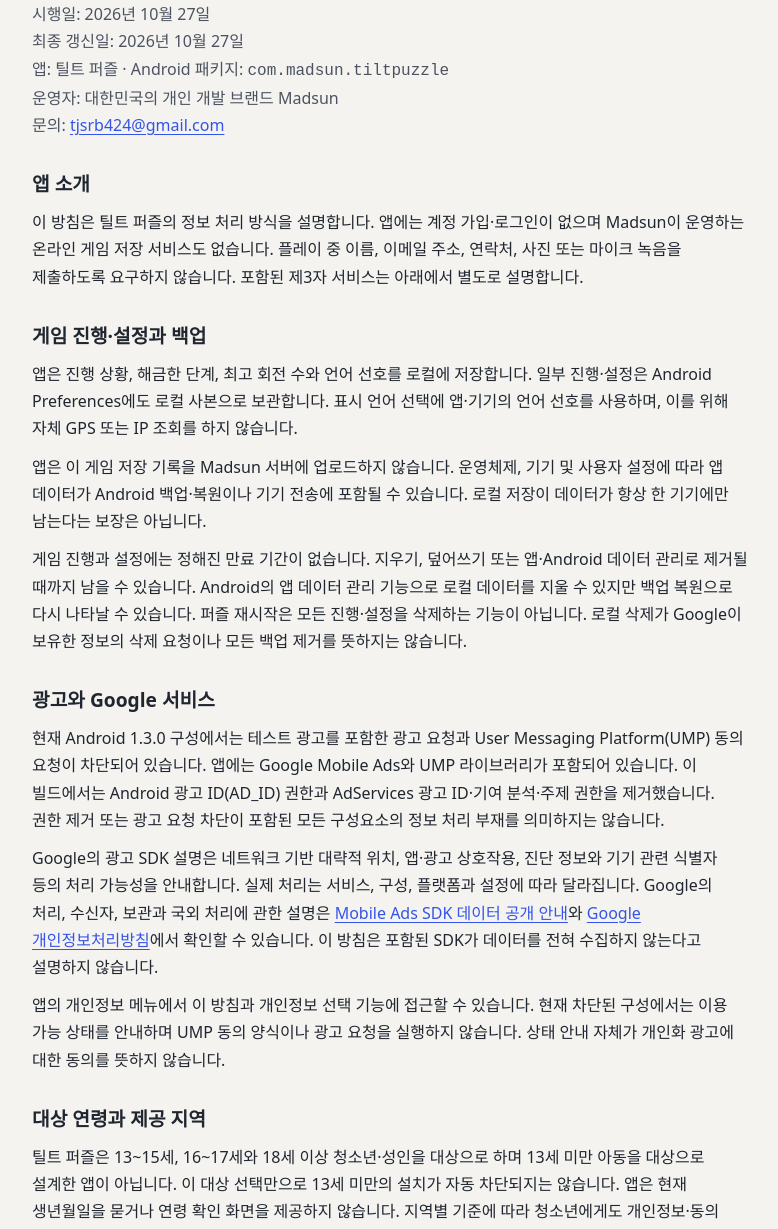
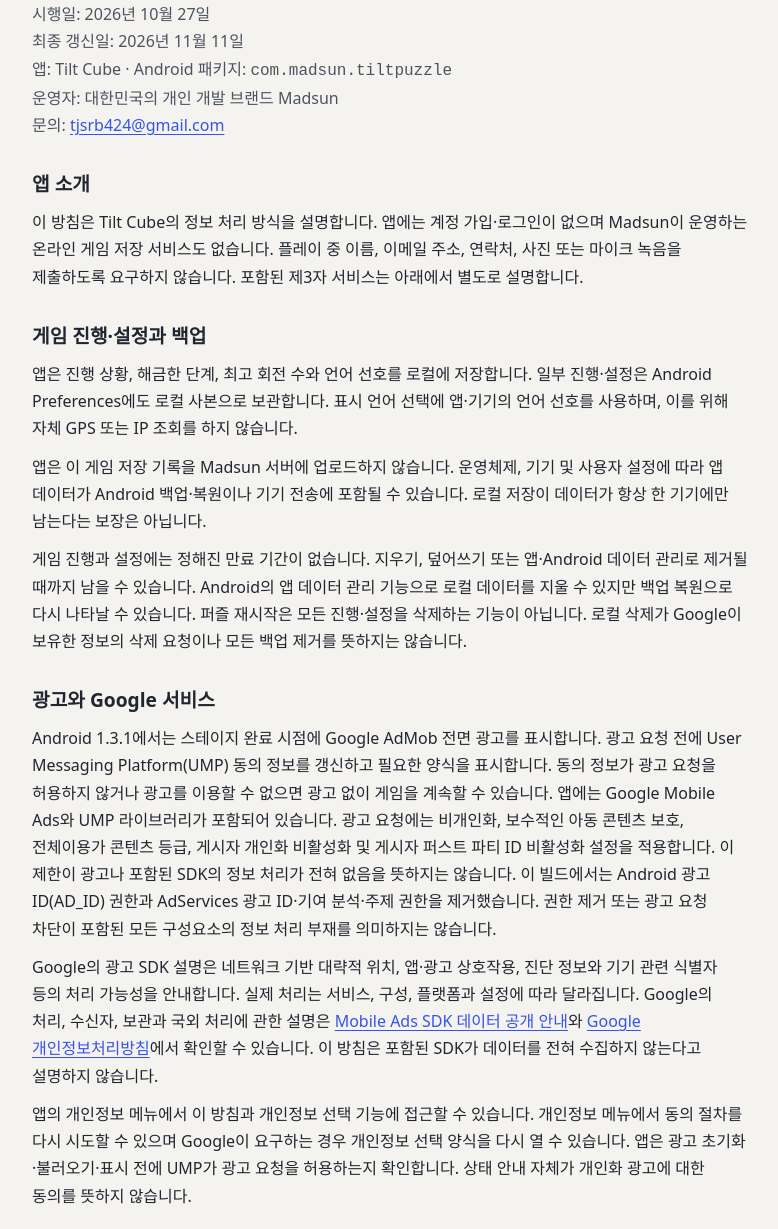
Before and after one commit to tjsrb424/madsun-privacy, a plain HTML site: page ko.html in a window 1280 px wide. Shown: the part 128-1357 px from the top of the page, without its empty margins (250-1028 px from the left). Drawn offline with Linux system fonts and the light colour scheme.

Commit message:
Align privacy policy with Tilt Cube 1.3.1 live advertising

```diff
--- a/ko.html
+++ b/ko.html
@@ -4,7 +4,7 @@
   <meta charset="utf-8">
   <meta name="viewport" content="width=device-width, initial-scale=1">
   <meta name="color-scheme" content="light">
-  <title>틸트 퍼즐 — 개인정보처리방침</title>
+  <title>Tilt Cube — 개인정보처리방침</title>
   <style>
     :root { color-scheme: light; font-family: 'Malgun Gothic', 'Apple SD Gothic Neo', 'Noto Sans KR', system-ui, sans-serif; color: #202630; background: #f4f3ef; font-size: 16px; }
     * { box-sizing: border-box; }
@@ -23,22 +23,22 @@
 </head>
 <body>
 <main>
-<p class="eyebrow">Madsun · 틸트 퍼즐</p>
+<p class="eyebrow">Madsun · Tilt Cube</p>
 <h1>개인정보처리방침</h1>
-<p class="meta">시행일: 2026년 10월 27일<br>최종 갱신일: 2026년 10월 27일<br>앱: 틸트 퍼즐 · Android 패키지: <code>com.madsun.tiltpuzzle</code><br>운영자: 대한민국의 개인 개발 브랜드 Madsun<br>문의: <a href="mailto:tjsrb424@gmail.com">tjsrb424@gmail.com</a></p>
+<p class="meta">시행일: 2026년 10월 27일<br>최종 갱신일: 2026년 11월 11일<br>앱: Tilt Cube · Android 패키지: <code>com.madsun.tiltpuzzle</code><br>운영자: 대한민국의 개인 개발 브랜드 Madsun<br>문의: <a href="mailto:tjsrb424@gmail.com">tjsrb424@gmail.com</a></p>
 <section><h2>앱 소개</h2>
-<p>이 방침은 틸트 퍼즐의 정보 처리 방식을 설명합니다. 앱에는 계정 가입·로그인이 없으며 Madsun이 운영하는 온라인 게임 저장 서비스도 없습니다. 플레이 중 이름, 이메일 주소, 연락처, 사진 또는 마이크 녹음을 제출하도록 요구하지 않습니다. 포함된 제3자 서비스는 아래에서 별도로 설명합니다.</p></section>
+<p>이 방침은 Tilt Cube의 정보 처리 방식을 설명합니다. 앱에는 계정 가입·로그인이 없으며 Madsun이 운영하는 온라인 게임 저장 서비스도 없습니다. 플레이 중 이름, 이메일 주소, 연락처, 사진 또는 마이크 녹음을 제출하도록 요구하지 않습니다. 포함된 제3자 서비스는 아래에서 별도로 설명합니다.</p></section>
 <section><h2>게임 진행·설정과 백업</h2>
 <p>앱은 진행 상황, 해금한 단계, 최고 회전 수와 언어 선호를 로컬에 저장합니다. 일부 진행·설정은 Android Preferences에도 로컬 사본으로 보관합니다. 표시 언어 선택에 앱·기기의 언어 선호를 사용하며, 이를 위해 자체 GPS 또는 IP 조회를 하지 않습니다.</p>
 <p>앱은 이 게임 저장 기록을 Madsun 서버에 업로드하지 않습니다. 운영체제, 기기 및 사용자 설정에 따라 앱 데이터가 Android 백업·복원이나 기기 전송에 포함될 수 있습니다. 로컬 저장이 데이터가 항상 한 기기에만 남는다는 보장은 아닙니다.</p>
 <p>게임 진행과 설정에는 정해진 만료 기간이 없습니다. 지우기, 덮어쓰기 또는 앱·Android 데이터 관리로 제거될 때까지 남을 수 있습니다. Android의 앱 데이터 관리 기능으로 로컬 데이터를 지울 수 있지만 백업 복원으로 다시 나타날 수 있습니다. 퍼즐 재시작은 모든 진행·설정을 삭제하는 기능이 아닙니다. 로컬 삭제가 Google이 보유한 정보의 삭제 요청이나 모든 백업 제거를 뜻하지는 않습니다.</p></section>
 <section><h2>광고와 Google 서비스</h2>
-<p>현재 Android 1.3.0 구성에서는 테스트 광고를 포함한 광고 요청과 User Messaging Platform(UMP) 동의 요청이 차단되어 있습니다. 앱에는 Google Mobile Ads와 UMP 라이브러리가 포함되어 있습니다. 이 빌드에서는 Android 광고 ID(AD_ID) 권한과 AdServices 광고 ID·기여 분석·주제 권한을 제거했습니다. 권한 제거 또는 광고 요청 차단이 포함된 모든 구성요소의 정보 처리 부재를 의미하지는 않습니다.</p>
+<p>Android 1.3.1에서는 스테이지 완료 시점에 Google AdMob 전면 광고를 표시합니다. 광고 요청 전에 User Messaging Platform(UMP) 동의 정보를 갱신하고 필요한 양식을 표시합니다. 동의 정보가 광고 요청을 허용하지 않거나 광고를 이용할 수 없으면 광고 없이 게임을 계속할 수 있습니다. 앱에는 Google Mobile Ads와 UMP 라이브러리가 포함되어 있습니다. 광고 요청에는 비개인화, 보수적인 아동 콘텐츠 보호, 전체이용가 콘텐츠 등급, 게시자 개인화 비활성화 및 게시자 퍼스트 파티 ID 비활성화 설정을 적용합니다. 이 제한이 광고나 포함된 SDK의 정보 처리가 전혀 없음을 뜻하지는 않습니다. 이 빌드에서는 Android 광고 ID(AD_ID) 권한과 AdServices 광고 ID·기여 분석·주제 권한을 제거했습니다. 권한 제거 또는 광고 요청 차단이 포함된 모든 구성요소의 정보 처리 부재를 의미하지는 않습니다.</p>
 <p>Google의 광고 SDK 설명은 네트워크 기반 대략적 위치, 앱·광고 상호작용, 진단 정보와 기기 관련 식별자 등의 처리 가능성을 안내합니다. 실제 처리는 서비스, 구성, 플랫폼과 설정에 따라 달라집니다. Google의 처리, 수신자, 보관과 국외 처리에 관한 설명은 <a href="https://developers.google.com/admob/android/privacy/play-data-disclosure?hl=en">Mobile Ads SDK 데이터 공개 안내</a>와 <a href="https://policies.google.com/privacy?hl=ko">Google 개인정보처리방침</a>에서 확인할 수 있습니다. 이 방침은 포함된 SDK가 데이터를 전혀 수집하지 않는다고 설명하지 않습니다.</p>
-<p>앱의 개인정보 메뉴에서 이 방침과 개인정보 선택 기능에 접근할 수 있습니다. 현재 차단된 구성에서는 이용 가능 상태를 안내하며 UMP 동의 양식이나 광고 요청을 실행하지 않습니다. 상태 안내 자체가 개인화 광고에 대한 동의를 뜻하지 않습니다.</p></section>
+<p>앱의 개인정보 메뉴에서 이 방침과 개인정보 선택 기능에 접근할 수 있습니다. 개인정보 메뉴에서 동의 절차를 다시 시도할 수 있으며 Google이 요구하는 경우 개인정보 선택 양식을 다시 열 수 있습니다. 앱은 광고 초기화·불러오기·표시 전에 UMP가 광고 요청을 허용하는지 확인합니다. 상태 안내 자체가 개인화 광고에 대한 동의를 뜻하지 않습니다.</p></section>
 <section><h2>대상 연령과 제공 지역</h2>
-<p>틸트 퍼즐은 13~15세, 16~17세와 18세 이상 청소년·성인을 대상으로 하며 13세 미만 아동을 대상으로 설계한 앱이 아닙니다. 이 대상 선택만으로 13세 미만의 설치가 자동 차단되지는 않습니다. 앱은 현재 생년월일을 묻거나 연령 확인 화면을 제공하지 않습니다. 지역별 기준에 따라 청소년에게도 개인정보·동의 요건이 적용될 수 있습니다.</p>
-<p>Madsun은 Google Play에서 틸트 퍼즐이 제공되는 범위의 글로벌 배포를 계획합니다. 실제 이용 가능 여부는 스토어와 지역에 따라 달라집니다.</p></section>
+<p>Tilt Cube은 13~15세, 16~17세와 18세 이상 청소년·성인을 대상으로 하며 13세 미만 아동을 대상으로 설계한 앱이 아닙니다. 이 대상 선택만으로 13세 미만의 설치가 자동 차단되지는 않습니다. 앱은 현재 생년월일을 묻거나 연령 확인 화면을 제공하지 않습니다. 지역별 기준에 따라 청소년에게도 개인정보·동의 요건이 적용될 수 있습니다.</p>
+<p>Madsun은 Google Play에서 Tilt Cube이 제공되는 범위의 글로벌 배포를 계획합니다. 실제 이용 가능 여부는 스토어와 지역에 따라 달라집니다.</p></section>
 <section><h2>문의·권리 요청과 문의 이메일 보관</h2>
 <p>개인정보 질문이나 Madsun이 보유한 정보의 열람·정정·삭제 등에 관한 요청은 <a href="mailto:tjsrb424@gmail.com">tjsrb424@gmail.com</a>으로 보내 주세요. 요청 내용을 설명하되 불필요한 민감정보는 보내지 마세요. 운영자는 요청을 확인·처리하는 데 합리적으로 필요한 정보를 요청할 수 있습니다. 이용 가능한 권리와 요청 처리는 적용 법률에 따릅니다. 앱은 이용자 계정을 만들지 않으므로 앱 계정 삭제 절차는 없습니다.</p>
 <p>이메일을 보내면 발신 주소와 메시지가 Madsun 및 해당 교신에 사용하는 이메일 서비스에 전달됩니다. Madsun이 보관하는 지원·개인정보 문의 이메일은 해당 문의 처리가 종료된 후 90일 이내에 삭제합니다. 다만 적용 법률에 보관 의무가 있는 경우에는 그 의무의 대상인 정보만 법정 보관 기간 동안 보관하고, 의무가 끝나면 삭제합니다. 이 기한은 Madsun이 보관하는 문의 이메일에 적용되며 Google SDK 데이터나 Android 백업의 보관 기한을 뜻하지 않습니다.</p></section>
```
